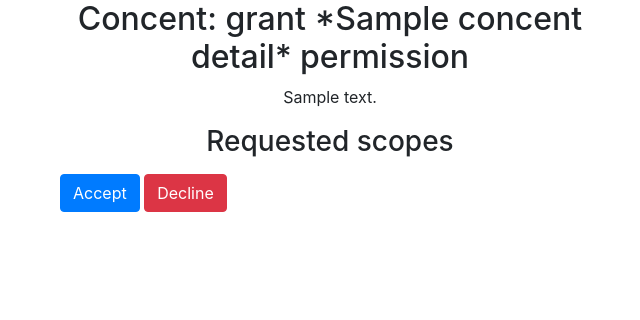
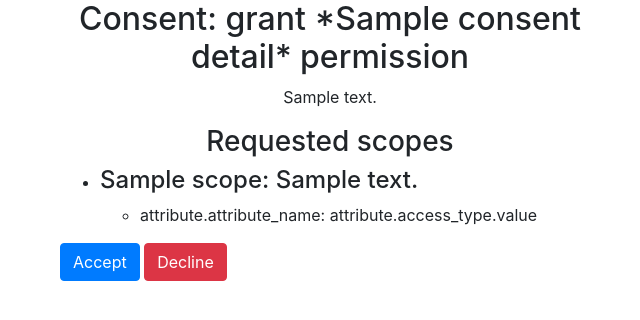
Before and after one commit to oliverbravery/OpenAuth, a FastAPI app: template templates/consent.html in a window 1280 px wide. Shown: the top 320 px of the page, without its empty margins (310-950 px from the left). Run offline with FastAPI, Linux system fonts and the light colour scheme; the template is opened without the code that fills it: most values are stand-ins (such as "Sample title", 1, 10 or a date in 2020); parts of the project's set-up code (start-up, migrations or seed data) failed here and were passed over; some libraries are stand-ins or nearby versions.

Commit message:
Added logic to display what attributes and access types the user is consenting to giving access to.

```diff
--- a/templates/consent.html
+++ b/templates/consent.html
@@ -1,19 +1,30 @@
 <!DOCTYPE html>
 <html>
 <head>
-    <title>Concent</title>
+    <title>Consent</title>
     <link href="https://stackpath.bootstrapcdn.com/bootstrap/4.5.0/css/bootstrap.min.css" rel="stylesheet">
 </head>
 <body>
     <div class="container">
         <div class="row justify-content-center">
             <div class="col-6">
-                <h2 class="text-center">Concent: grant *{{concent_details.name}}* permission</h2>
-                <p class="text-center">{{concent_details.description}}</p>
+                <h2 class="text-center">Consent: grant *{{consent_details.name}}* permission</h2>
+                <p class="text-center">{{consent_details.description}}</p>
                 <h3 class="text-center">Requested scopes</h3>
                 <ul>
-                    {% for key, value in concent_details.scopes_description.items() %}
-                        <li>{{key}} - {{value}}</li>
+                    {% for scope in consent_details.requested_scopes %}
+                        <li>
+                            <h4>{{scope.name}}: {{scope.description}}</h4>
+                            <ul>
+                                {% for attribute in scope.associated_attributes %}
+                                <li>
+                                    <p>
+                                        attribute.attribute_name: attribute.access_type.value
+                                    </p>
+                                </li>
+                                {% endfor %}
+                            </ul>
+                        </li>
                     {% endfor %}
                 </ul>
                 <form method="post" action="/authentication/consent">
@@ -24,7 +35,7 @@
                     <input type="hidden" name="response_type" value="{{ request_data.response_type }}">
                     <input type="hidden" name="state" value="{{ request_data.state }}">
                     <input type="hidden" name="code_challenge" value="{{ request_data.code_challenge }}">
-                    <input type="hidden" name="client_redirect_uri" value="{{ concent_details.client_redirect_uri }}">
+                    <input type="hidden" name="client_redirect_uri" value="{{ consent_details.client_redirect_uri }}">
                     <button type="submit" class="btn btn-primary" name="consented" value="true">Accept</button>
                     <button type="submit" class="btn btn-danger" name="consented" value="false">Decline</button>
                 </form>
```
